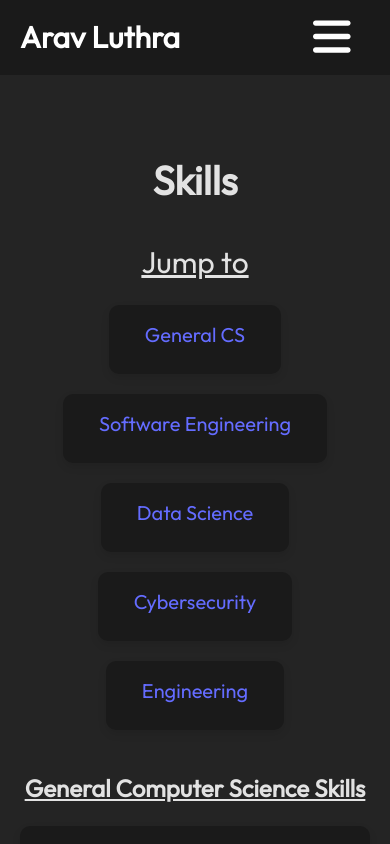
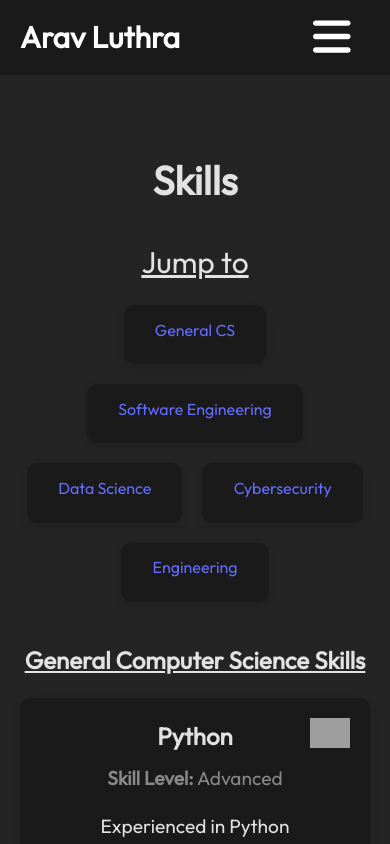
Before and after one commit to aluthra23/personal-website, a React (Vite) app: page /personal-website/skills in a window 390 px wide. Shown: the top 844 px of the page. Built offline with nearby package versions, Linux system fonts and the light colour scheme; grey boxes are pictures that could not be loaded.

Commit message:
updated sizes for skills menu

```diff
--- a/src/components/skills/skills-menu.css
+++ b/src/components/skills/skills-menu.css
@@ -64,3 +64,9 @@
 .skills-menu-item:hover {
   color: var(--tertiary-color);
 }
+
+@media screen and (max-width: 768px){
+  .skills-menu-item {
+    font-size: 16px;
+  }
+}
```
